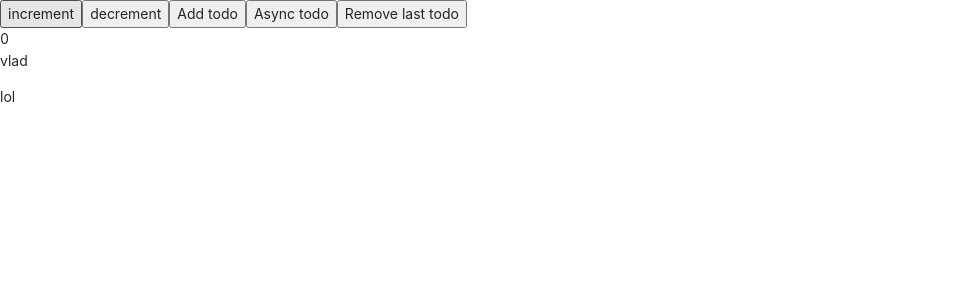
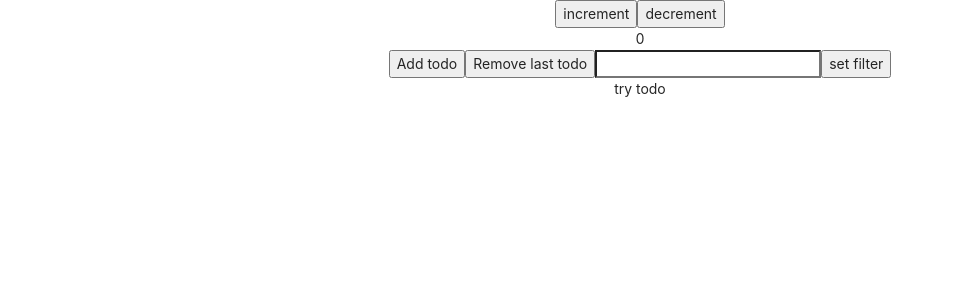
Before and after one commit to Sp0ngbik/work-space, a React (Create React App) app: page /redux in a window 1280 px wide. Shown: the top 300 px of the page, without its empty margins (0-954 px from the left). Built offline with nearby package versions, Linux system fonts and the light colour scheme.

Commit message:
redux toolkit

```diff
--- a/src/pages/ToolkitRedux/ToolkitReduxPractice.js
+++ b/src/pages/ToolkitRedux/ToolkitReduxPractice.js
@@ -1,22 +1,26 @@
+import style from "./style.module.scss";
 import { useDispatch, useSelector } from "react-redux";
-import { addTodo, decrement, increment, removeLastTodo } from "./toolkitSlice";
-
-const asyncTestTodo = () => {
-  return async (dispatch) => {
-    setTimeout(() => {
-      dispatch(addTodo("Async"));
-    }, 2000);
-  };
-};
+import {
+  addTodo,
+  decrement,
+  filter,
+  increment,
+  removeLastTodo,
+} from "./toolkitSlice";
+import { useState } from "react";
+//Убрать перезаписывание стейта
 const ToolkitReducPractice = () => {
   const dispatch = useDispatch();
   const count = useSelector((state) => {
     return state.toolkit.count;
   });
+  const [filterWords, setFilterWords] = useState();
   const todo = useSelector((state) => {
     return state.toolkit.todo;
   });
+
   return (
+    <div className={style.mainBlockRedux}>
       <div>
         <button
           onClick={() => {
@@ -32,6 +36,9 @@ const ToolkitReducPractice = () => {
         >
           decrement
         </button>
+        <div>{count}</div>
+      </div>
+      <div>
         <button
           onClick={() => {
             dispatch(addTodo(prompt()));
@@ -41,23 +48,29 @@ const ToolkitReducPractice = () => {
         </button>
         <button
           onClick={() => {
-          dispatch(asyncTestTodo());
-        }}
-      >
-        Async todo
-      </button>
-      <button
-        onClick={() => {
             dispatch(removeLastTodo());
           }}
         >
           Remove last todo
         </button>
-      <div>{count}</div>
+        <input
+          type="text"
+          ref={(input) => {
+            setFilterWords(input);
+          }}
+        />
+        <button
+          onClick={() => {
+            dispatch(filter(filterWords.value));
+          }}
+        >
+          set filter
+        </button>
         <div>
           {todo.map((el) => {
-          return <p>{el}</p>;
+            return <p key={el}>{el}</p>;
           })}
+        </div>
       </div>
     </div>
   );
--- a/src/pages/ToolkitRedux/index.js
+++ b/src/pages/ToolkitRedux/index.js
@@ -1,10 +1,6 @@
 import { combineReducers, configureStore } from "@reduxjs/toolkit";
-// import toolkitReducer from "./toolkitReducer";
 import toolkitSlice from "./toolkitSlice";
 
-// export const mainReducer = combineReducers({
-//   toolkit: toolkitReducer,
-// });
 export const mainReducer = combineReducers({
   toolkit: toolkitSlice,
 });
--- /dev/null
+++ b/src/pages/ToolkitRedux/style.module.scss
@@ -0,0 +1,8 @@
+.mainBlockRedux{
+    display: flex;
+    flex-direction: column;
+    align-items: center;
+    text-align: center;
+    width: 100%;
+    margin: 0 auto;
+}
--- a/src/pages/ToolkitRedux/toolkitSlice.js
+++ b/src/pages/ToolkitRedux/toolkitSlice.js
@@ -4,7 +4,7 @@ const toolkitSlicer = createSlice({
   name: "toolkit",
   initialState: {
     count: 0,
-    todo: ["vlad", "lol"],
+    todo: ["try todo"],
   },
   reducers: {
     increment(state) {
@@ -19,10 +19,21 @@ const toolkitSlicer = createSlice({
     removeLastTodo(state) {
       state.todo.pop();
     },
+    filter(state, action) {
+      state.todo = state.todo.filter((word) => {
+        return word.includes(action.payload);
+      });
+    },
   },
 });
 
 export default toolkitSlicer.reducer;
 //export экшенов
-export const { increment, decrement, addTodo, removeLastTodo } =
-  toolkitSlicer.actions;
+export const {
+  increment,
+  decrement,
+  addTodo,
+  removeLastTodo,
+  filteredTodos,
+  filter,
+} = toolkitSlicer.actions;
```
Also changed, not shown: filter.js (added, +16 -0 lines), src/pages/ToolkitRedux/filterSlice.js (added). Lines whose indentation alone changed are shown as unchanged.
